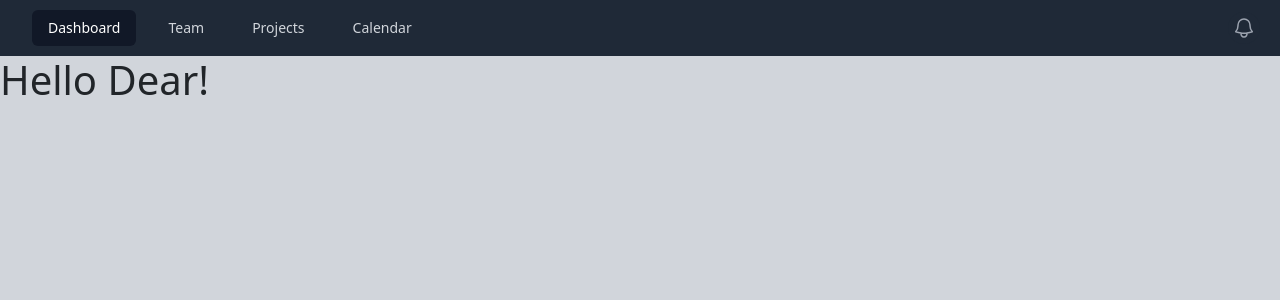
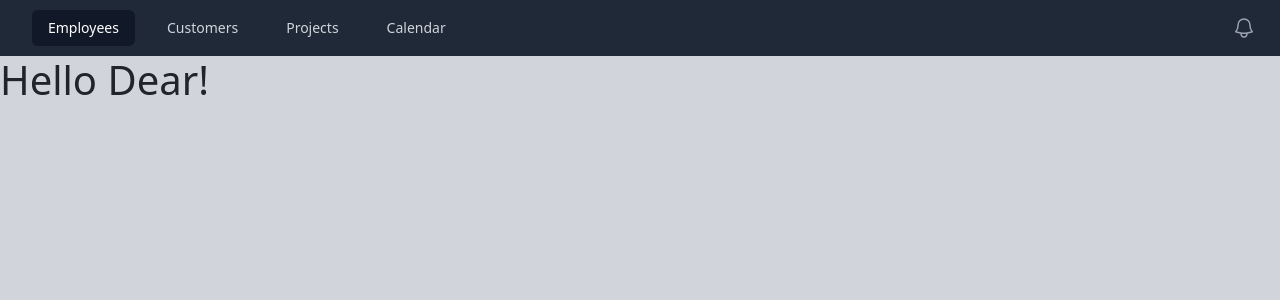
Before and after one commit to Dr-dyrane/React, a React (Create React App) app: page /customers in a window 1280 px wide. Shown: the top 300 px of the page. Built offline with nearby package versions, Linux system fonts and the light colour scheme.

Commit message:
update Header.js

```diff
--- a/src/components/Header.js
+++ b/src/components/Header.js
@@ -13,13 +13,13 @@ import {
 } from '@heroicons/react/24/outline'
 
 const navigation = [{
-  name: 'Dashboard',
-  href: '#',
+  name: 'Employees',
+  href: '/',
   current: true
 },
   {
-    name: 'Team',
-    href: '#',
+    name: 'Customers',
+    href: '/customers',
     current: false
   },
   {
```
